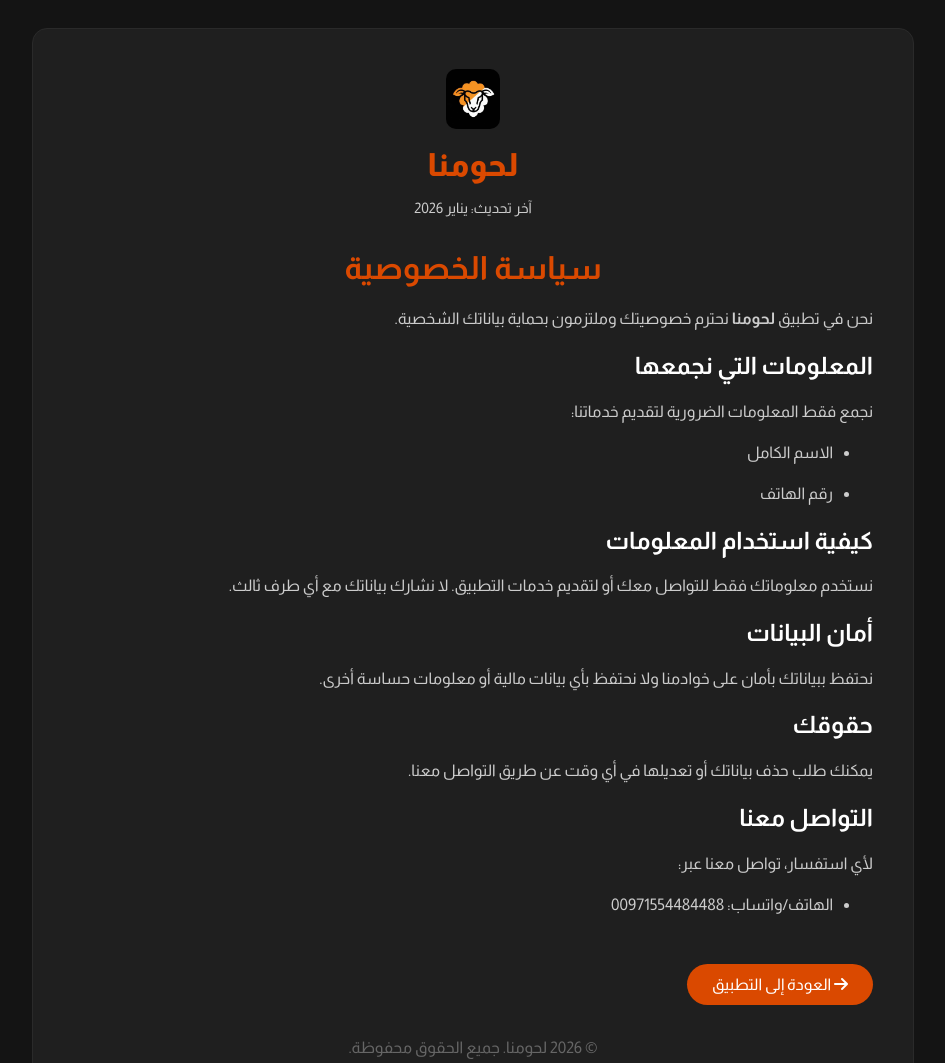
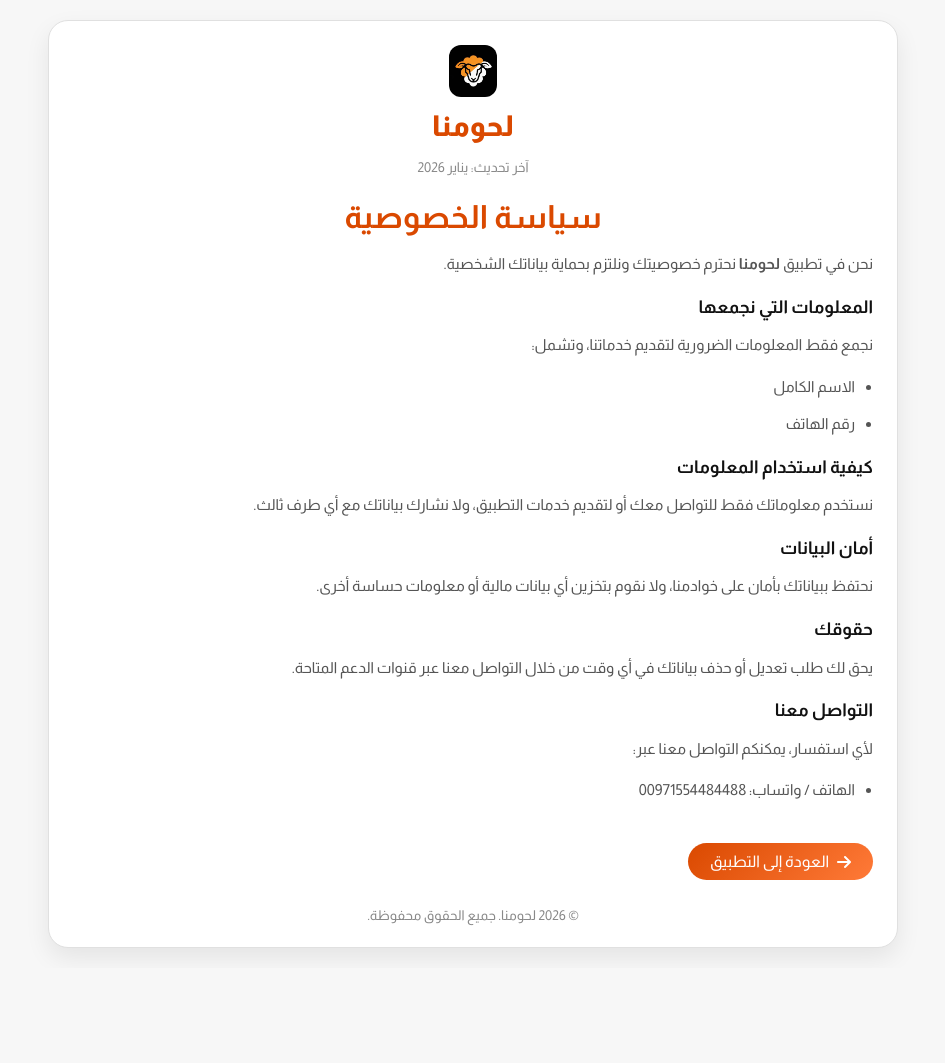
Before and after one commit to MonaAlazzani/lohomna, a plain HTML site: page privacy.html in a window 1280 px wide. Shown: the top 1063 px of the page, without its empty margins (167-1112 px from the left). After the commit the page ends 968 px from the top, so only its background shows below. Drawn offline with Linux system fonts and the light colour scheme.

Commit message:
Update privacy.html

```diff
--- a/privacy.html
+++ b/privacy.html
@@ -4,64 +4,133 @@
     <meta charset="UTF-8">
     <meta name="viewport" content="width=device-width, initial-scale=1.0">
     <title>سياسة الخصوصية - لحومنا</title>
+
+    <!-- Icons & Fonts -->
     <link rel="stylesheet" href="https://cdnjs.cloudflare.com/ajax/libs/font-awesome/6.4.0/css/all.min.css">
     <link rel="preconnect" href="https://fonts.googleapis.com">
     <link rel="preconnect" href="https://fonts.gstatic.com" crossorigin>
     <link href="https://fonts.googleapis.com/css2?family=Almarai:wght@300;400;700;800&display=swap" rel="stylesheet">
+
     <style>
+        :root {
+            --primary: #DA4900;
+            --primary-dark: #B83D00;
+            --primary-light: #FF7A38;
+            --primary-gradient: linear-gradient(135deg, #DA4900 0%, #FF7A38 100%);
+
+            --bg-dark: #F7F7F7;
+            --bg-card: #FFFFFF;
+            --bg-section: #F1F1F1;
+
+            --text-primary: #111111;
+            --text-secondary: #555555;
+            --text-tertiary: #888888;
+
+            --border: #E0E0E0;
+            --shadow: 0 10px 25px rgba(0, 0, 0, 0.08);
+
+            --transition: all 0.3s cubic-bezier(0.4, 0, 0.2, 1);
+
+            --radius: 12px;
+            --radius-lg: 20px;
+        }
+
         body {
             font-family: 'Almarai', sans-serif;
-            background: #141414;
-            color: #fff;
-            padding: 20px;
+            background: var(--bg-dark);
+            color: var(--text-primary);
+            padding: 12px;
         }
+
         .container {
             max-width: 800px;
             margin: auto;
-            background: #1f1f1f;
-            padding: 40px;
-            border-radius: 15px;
-            border: 1px solid #2a2a2a;
+            background: var(--bg-card);
+            padding: 24px;
+            border-radius: var(--radius-lg);
+            border: 1px solid var(--border);
+            box-shadow: var(--shadow);
         }
+
         .header {
             text-align: center;
-            margin-bottom: 30px;
+            margin-bottom: 20px;
         }
+
         .logo img {
-            height: 60px;
-            border-radius: 10px;
-            margin-bottom: 15px;
+            height: 52px;
+            border-radius: var(--radius);
+            margin-bottom: 10px;
         }
+
         .logo-text {
-            font-size: 2rem;
+            font-size: 1.8rem;
             font-weight: 800;
-            color: #DA4900;
+            color: var(--primary);
             display: block;
-            margin-bottom: 5px;
         }
+
         .last-updated {
-            font-size: 0.9rem;
-            color: #ccc;
+            font-size: 0.85rem;
+            color: var(--text-tertiary);
         }
-        h1 { color: #DA4900; margin: 20px 0; text-align:center; }
-        p, li { color: #ccc; margin-bottom: 15px; line-height: 1.6; }
+
+        h1 {
+            color: var(--primary);
+            margin: 16px 0;
+            text-align: center;
+        }
+
+        h2 {
+            color: var(--text-primary);
+            margin-top: 20px;
+            font-size: 1.1rem;
+        }
+
+        p,
+        li {
+            color: var(--text-secondary);
+            margin-bottom: 12px;
+            line-height: 1.7;
+            font-size: 0.95rem;
+        }
+
+        ul {
+            padding-right: 18px;
+        }
+
         a.back-button {
-            display: inline-block;
-            margin-top: 30px;
-            padding: 12px 25px;
-            background: #DA4900;
+            display: inline-flex;
+            align-items: center;
+            gap: 8px;
+            margin-top: 24px;
+            padding: 10px 22px;
+            background: var(--primary-gradient);
             color: #fff;
             text-decoration: none;
             border-radius: 30px;
+            transition: var(--transition);
         }
-        a.back-button:hover { opacity: 0.9; }
+
+        a.back-button:hover {
+            transform: translateY(-2px);
+            box-shadow: var(--shadow);
+        }
+
+        footer {
+            margin-top: 28px;
+            text-align: center;
+            color: var(--text-tertiary);
+            font-size: 0.85rem;
+        }
     </style>
 </head>
+
 <body>
     <div class="container">
         <div class="header">
             <div class="logo">
-                <img src="logo.jpeg" alt="لحومنا شعار">
+                <img src="images/logo.jpeg" alt="لحومنا شعار">
                 <span class="logo-text">لحومنا</span>
             </div>
             <p class="last-updated">آخر تحديث: يناير 2026</p>
@@ -69,33 +138,49 @@
 
         <h1>سياسة الخصوصية</h1>
 
-        <p>نحن في تطبيق <strong>لحومنا</strong> نحترم خصوصيتك وملتزمون بحماية بياناتك الشخصية.</p>
+        <p>
+            نحن في تطبيق <strong>لحومنا</strong> نحترم خصوصيتك ونلتزم بحماية بياناتك الشخصية.
+        </p>
 
         <h2>المعلومات التي نجمعها</h2>
-        <p>نجمع فقط المعلومات الضرورية لتقديم خدماتنا:</p>
+        <p>نجمع فقط المعلومات الضرورية لتقديم خدماتنا، وتشمل:</p>
         <ul>
             <li>الاسم الكامل</li>
             <li>رقم الهاتف</li>
         </ul>
 
         <h2>كيفية استخدام المعلومات</h2>
-        <p>نستخدم معلوماتك فقط للتواصل معك أو لتقديم خدمات التطبيق. لا نشارك بياناتك مع أي طرف ثالث.</p>
+        <p>
+            نستخدم معلوماتك فقط للتواصل معك أو لتقديم خدمات التطبيق،
+            ولا نشارك بياناتك مع أي طرف ثالث.
+        </p>
 
         <h2>أمان البيانات</h2>
-        <p>نحتفظ ببياناتك بأمان على خوادمنا ولا نحتفظ بأي بيانات مالية أو معلومات حساسة أخرى.</p>
+        <p>
+            نحتفظ ببياناتك بأمان على خوادمنا،
+            ولا نقوم بتخزين أي بيانات مالية أو معلومات حساسة أخرى.
+        </p>
 
         <h2>حقوقك</h2>
-        <p>يمكنك طلب حذف بياناتك أو تعديلها في أي وقت عن طريق التواصل معنا.</p>
+        <p>
+            يحق لك طلب تعديل أو حذف بياناتك في أي وقت
+            من خلال التواصل معنا عبر قنوات الدعم المتاحة.
+        </p>
 
         <h2>التواصل معنا</h2>
-        <p>لأي استفسار، تواصل معنا عبر:</p>
+        <p>لأي استفسار، يمكنكم التواصل معنا عبر:</p>
         <ul>
-            <li>الهاتف/واتساب: 00971554484488</li>
+            <li>الهاتف / واتساب: 00971554484488</li>
         </ul>
 
-        <a href="index.html" class="back-button"><i class="fas fa-arrow-right"></i> العودة إلى التطبيق</a>
+        <a href="index.html" class="back-button">
+            <i class="fas fa-arrow-right"></i>
+            العودة إلى التطبيق
+        </a>
 
-        <p style="margin-top:30px; color:#666; text-align:center;">© 2026 لحومنا. جميع الحقوق محفوظة.</p>
+        <footer>
+            © 2026 لحومنا. جميع الحقوق محفوظة.
+        </footer>
     </div>
 </body>
 </html>
```
